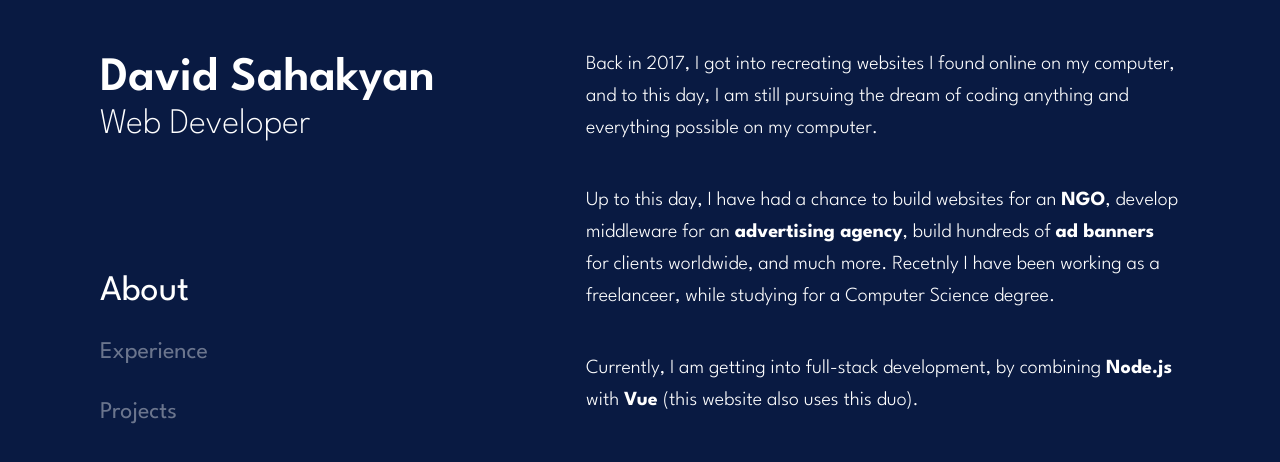
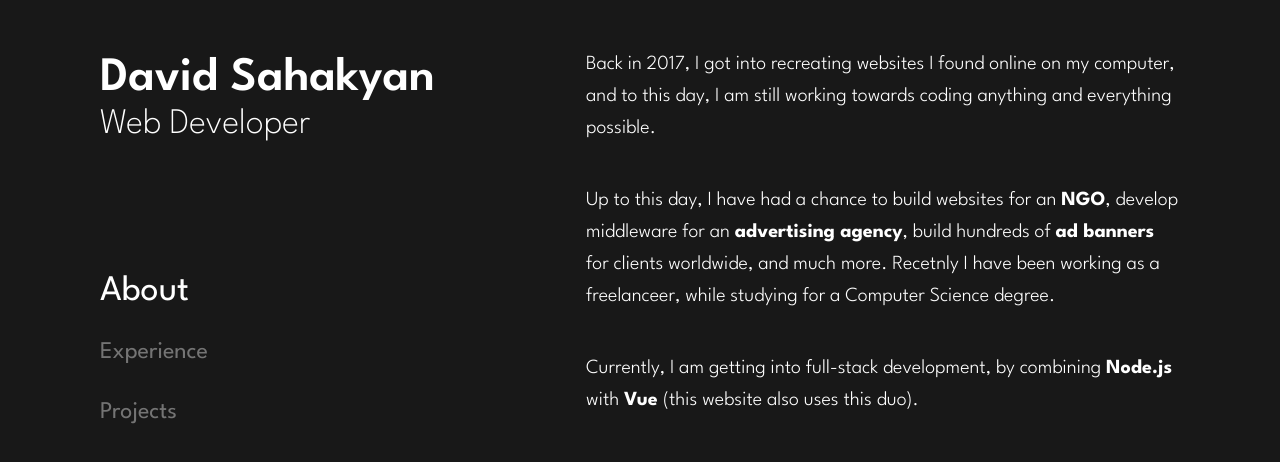
Before and after one commit to davsahakyan/davsahakyan.com, a Vue app: page / in a window 1280 px wide. Shown: the top 462 px of the page. Built offline with nearby package versions, Linux system fonts and the light colour scheme.

Commit message:
Converted vanilla js scrolling into vue ref logic

```diff
--- a/package.json
+++ b/package.json
@@ -11,6 +11,7 @@
     "format": "prettier --write src/"
   },
   "dependencies": {
+    "mitt": "^3.0.1",
     "vue": "^3.4.15"
   },
   "devDependencies": {
--- a/src/assets/base.css
+++ b/src/assets/base.css
@@ -4,7 +4,8 @@
   --d-white-o-60: rgba(255, 255, 255, 0.6);
   --d-white-o-40: rgba(255, 255, 255, 0.4);
 
-  --d-background-blue: rgb(9, 26, 66, 1);
+  --d-background-blue: rgba(9, 26, 66, 1);
+  --d-background-black: rgba(24, 24, 24, 1);
 
   --d-aqua: rgba(94, 234, 212, 1);
   --d-aqua-opaque: rgba(45, 212, 191. 0.2);
@@ -13,7 +14,7 @@
 
 /* semantic color variables for this project */
 :root {
-  --background-color: var(--d-background-blue);
+  --background-color: var(--d-background-black);
 
   --skill-background: var(--d-aqua-opaque);
   --skill-text: var(--d-aqua);
@@ -32,11 +33,12 @@
 
 body {
   min-height: 100vh;
+
   color: var(--d-white);
   background: var(--background-color);
-  transition:
-    color 0.5s,
-    background-color 0.5s;
+
+  scrollbar-base-color: var(--background-color);
+
   line-height: 1.6;
   font-family: "League Spartan",
   sans-serif;
--- a/src/components/AboutSection.vue
+++ b/src/components/AboutSection.vue
@@ -4,8 +4,7 @@
 <template>
     <section id="about" aria-label="About Section">
         <p>
-            Back in 2017, I got into recreating websites I found online on my computer, and to this day, I am still pursuing
-            the dream of coding anything and everything possible on my computer.
+            Back in 2017, I got into recreating websites I found online on my computer, and to this day, I am still working towards coding anything and everything possible.
         </p>
         <p>
             Up to this day, I have had a chance to build websites for an <span class="bold">NGO</span>, develop middleware for an
@@ -21,6 +20,10 @@
 </template>
 
 <style scoped>
+section#about {
+  scroll-margin-top: 6vh;
+}
+
 section#about p {
     font-weight: 300;
     font-size: 20px;
--- a/src/components/LeftSidebar.vue
+++ b/src/components/LeftSidebar.vue
@@ -1,27 +1,37 @@
 <script setup>
 import { onMounted, ref } from 'vue';
-
 
 const list = ref([
   {
     "section": "about",
-    "text": "About"
+    "text": "About",
+    active: true
   },
   {
     "section": "experience",
-    "text": "Experience"
+    "text": "Experience",
+    active: false
   },
   {
     "section": "projects",
-    "text": "Projects"
+    "text": "Projects",
+    active: false
   }
 ]);
 
 const listRefs = ref([]);
 
+function showSection(sectionId) {
+  document.querySelector(`#${sectionId}`)?.scrollIntoView({ behavior: 'smooth' });
+}
+
 onMounted(() => {
+  window.addEventListener('updateActiveNavEvent', (e) => {
+    list.value.forEach((li) => {
+      li.active = (e.detail.activeSectionId == li.section);
+    })
+  })
 })
-
 </script>
 
 <template>
@@ -33,9 +43,9 @@ onMounted(() => {
 
     <nav id="menu">
       <ul id="menu_list">
-        <li v-for="litem in list" :key="litem.section"
-          :class="litem.section + ' ' + (litem.section == 'about' ? 'active' : '')" ref="listRefs">
-          <a :href="'#' + litem.section">
+        <li v-for="litem in list" :key="litem.section" :class="[litem.section, (litem.active) ? 'active' : '']"
+          @click="showSection(litem.section)" ref="listRefs">
+          <a>
             {{ litem.text }}
           </a>
         </li>
@@ -85,6 +95,7 @@ ul#menu_list li {
 
 ul#menu_list li a {
   color: inherit;
+  cursor: pointer;
   text-decoration: none;
   transition: .3s ease;
 }
@@ -96,6 +107,6 @@ ul#menu_list li a:hover {
 ul#menu_list li.active a {
   font-size: 36px;
   color: var(--d-white);
-  transition: .4  s ease;
+  transition: .4 s ease;
 }
 </style>
--- a/src/components/RightContent.vue
+++ b/src/components/RightContent.vue
@@ -7,12 +7,13 @@ function getTopDistance(element) {
     return Math.abs(rect.top);
 }
 
-function updateActiveSection()  {
+let lastActiveSection = null;
+
+function updateActiveSection() {
     const sections = document.querySelectorAll('section#content section');
-    const navLinks = document.querySelectorAll('nav#menu ul li');
 
     let minTopDistance = window.innerHeight;
-    let activeSection = null;
+    let activeSectionId = null;
 
 
     sections.forEach((section) => {
@@ -20,17 +21,22 @@ function updateActiveSection()  {
 
         if (topDistance < minTopDistance) {
             minTopDistance = topDistance;
-            activeSection = section.getAttribute('id');
+            activeSectionId = section.getAttribute('id');
         }
     })
 
-    navLinks.forEach(navLink => {
-        if (navLink.classList.contains(activeSection)) {
-            navLink.classList.add('active');
-        } else {
-            navLink.classList.remove('active');
-        }
-    })
+    if (lastActiveSection != activeSectionId) {
+        lastActiveSection = activeSectionId;
+
+        let updateActiveNavEvent = new CustomEvent('updateActiveNavEvent', {
+            'detail': {
+                activeSectionId: activeSectionId,
+            }
+        })
+
+        window.dispatchEvent(updateActiveNavEvent);
+    }
+
 }
 
 onMounted(() => {
@@ -54,9 +60,7 @@ onMounted(() => {
     scroll-padding-top: 6rem;
 }
 
-#experience {
-    height: 100vh;
-}
+#experience {height: 20px;}
 
 #projects {
     height: 100vh;
```
Also changed, not shown: 1 other file (tests, documents, lock files or other folders).
